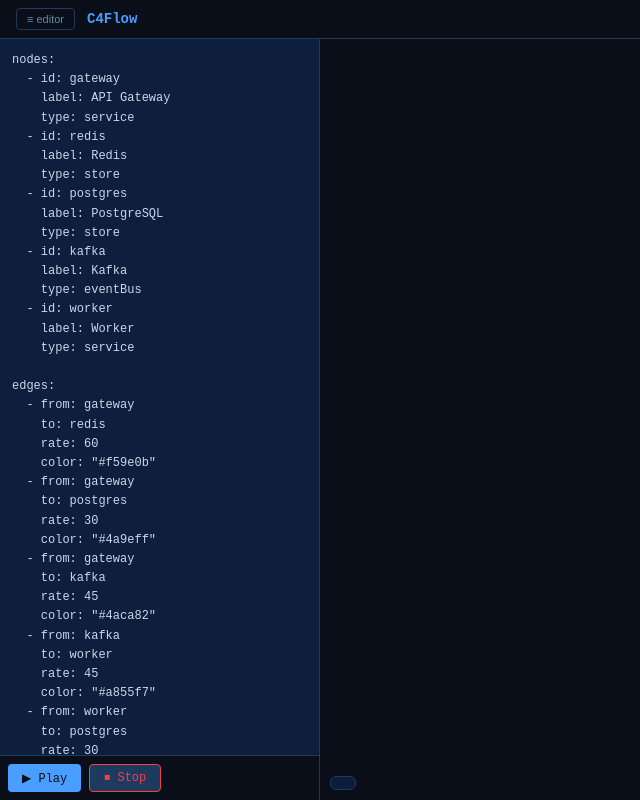
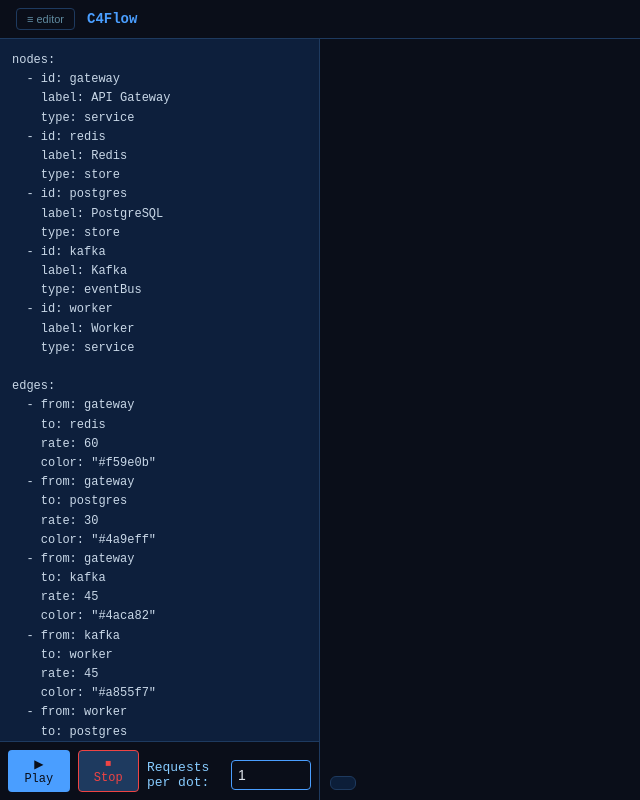
Before and after one commit to ferminhg/c4-animate, a website built with Vite: page index.html in a window 1280 px wide. Shown: the whole page, without its empty margins (0-640 px from the left). Built offline with nearby package versions, Linux system fonts and the light colour scheme; some packages are replaced by stand-ins of ours.

Commit message:
feat: add batch size input to editor panel

```diff
--- a/index.html
+++ b/index.html
@@ -29,6 +29,16 @@
     .legend-item { display: flex; align-items: center; gap: 5px; }
     .legend-dot { width: 8px; height: 8px; border-radius: 50%; }
     #error-banner { position: absolute; bottom: 0; left: 0; right: 0; background: rgba(239,68,68,0.15); border-top: 1px solid #ef4444; color: #ef4444; font-size: 11px; padding: 6px 12px; display: none; }
+    .control-group {
+      display: flex;
+      align-items: center;
+      gap: 8px;
+      margin-top: 8px;
+    }
+    .control-group label {
+      color: #88ccff;
+      font-size: 13px;
+    }
   </style>
 </head>
 <body>
@@ -42,6 +52,17 @@
       <div id="editor-controls">
         <button class="btn btn-primary" id="btn-play">▶ Play</button>
         <button class="btn btn-danger" id="btn-stop">⏹ Stop</button>
+        <div class="control-group">
+          <label for="batch-size">Requests per dot:</label>
+          <input
+            type="number"
+            id="batch-size"
+            min="1"
+            max="1000"
+            value="1"
+            style="width: 80px; padding: 6px; border: 1px solid #4a9eff; border-radius: 4px; background: #0a0e19; color: #e0e6ed; font-size: 14px;"
+          />
+        </div>
       </div>
     </div>
     <div id="canvas-panel">
```
